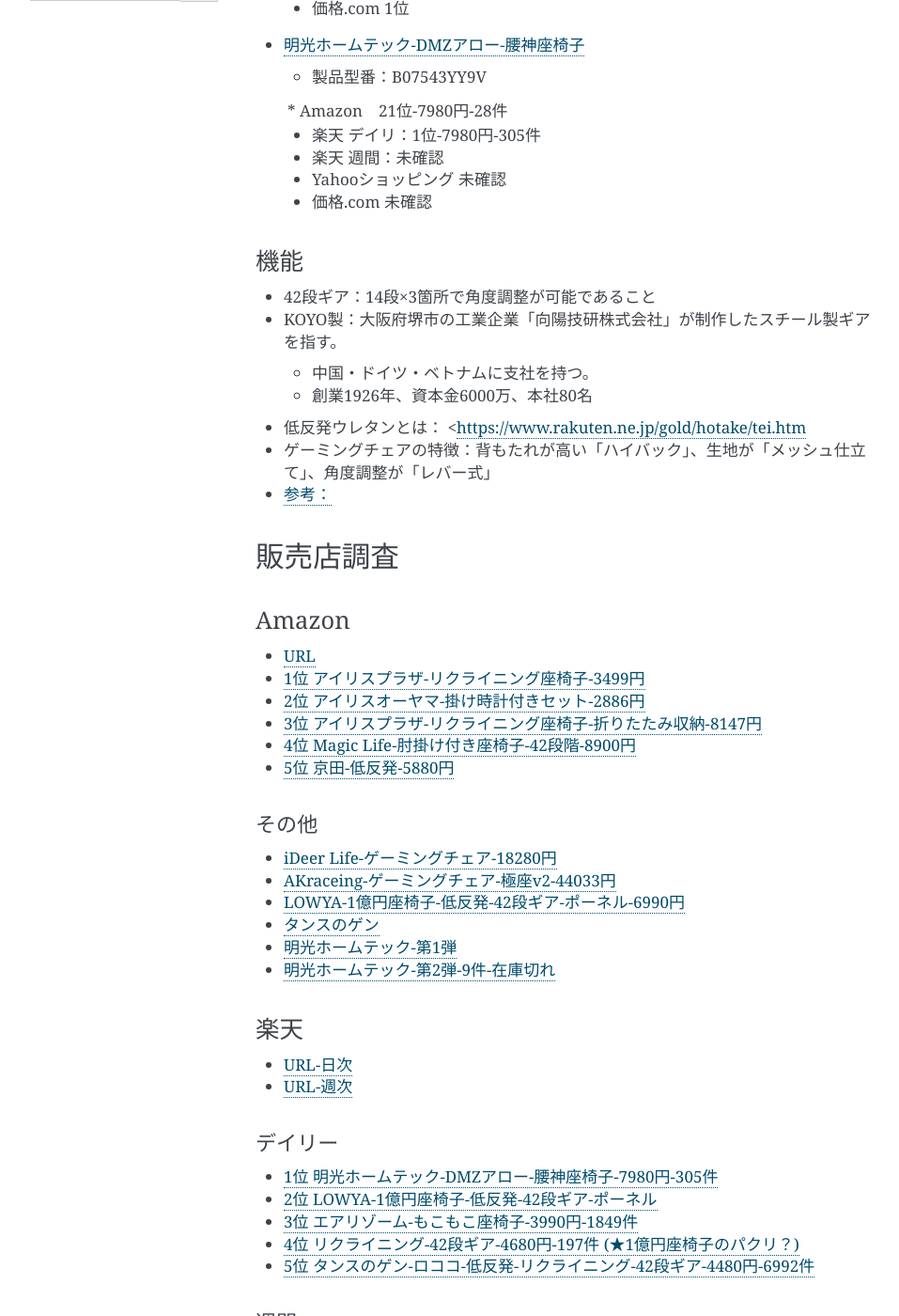
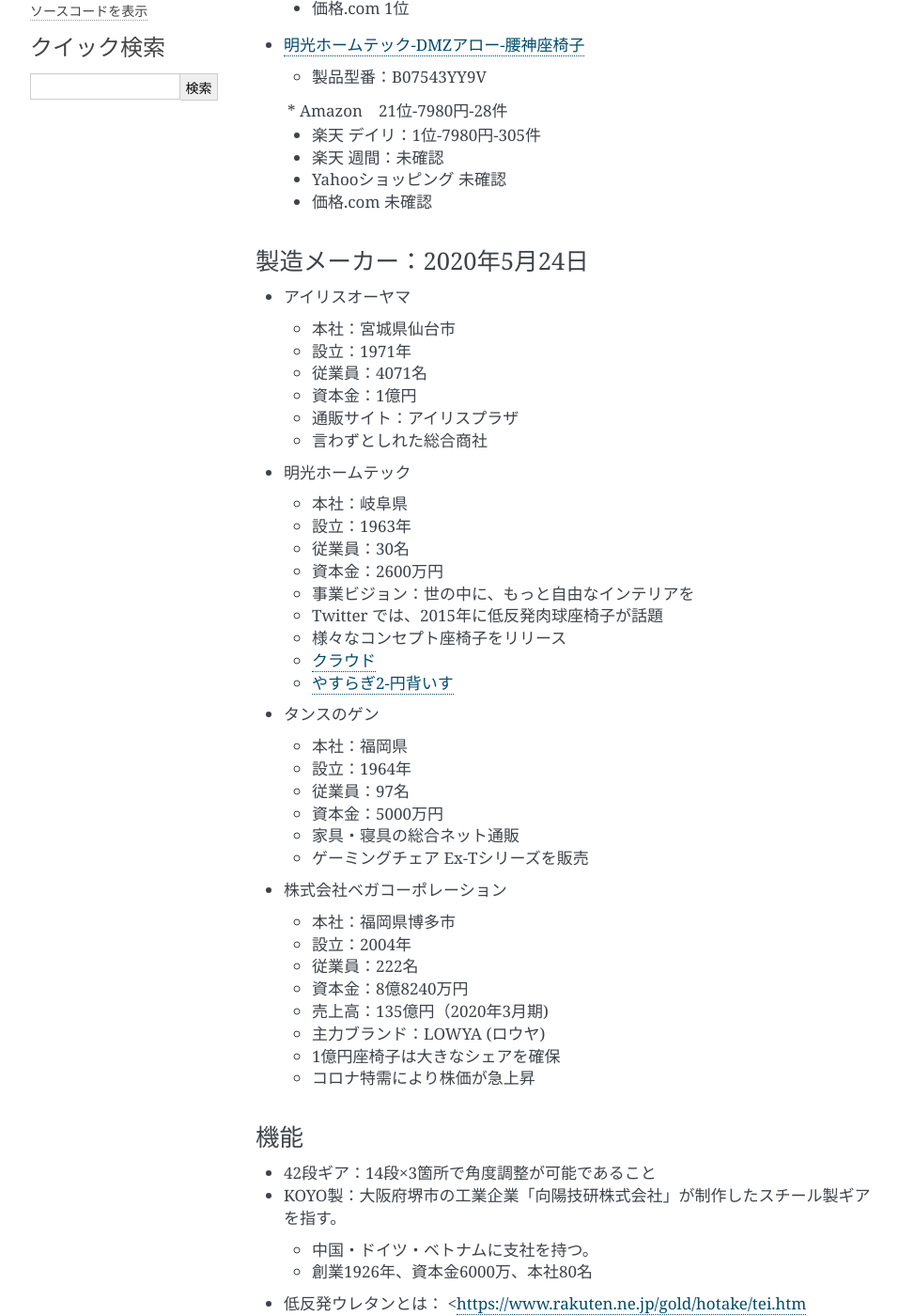
Before and after one commit to yuyuyu0706/sphinx, a Sphinx documentation site: the page built from sphinx/source/work/page03_chare.rst, in a window 1280 px wide and 1400 px high, scrolled down 716 px. Shown: the whole window at 94% size, without its empty margins (148-1105 px from the left). Built offline with Sphinx 7.4.7, drawn with Linux system fonts in a browser that asks for light colours; pages that are not in the unit, such as notebooks, are missing from menus; some of the changed text lies outside the part shown.

Commit message:
auto commit

```diff
--- a/sphinx/source/work/page03_chare.rst
+++ b/sphinx/source/work/page03_chare.rst
@@ -41,6 +41,51 @@
   * Yahooショッピング 未確認
   * 価格.com 未確認
 
+製造メーカー：2020年5月24日
+---------------------------------
+
+* アイリスオーヤマ
+
+  * 本社：宮城県仙台市
+  * 設立：1971年
+  * 従業員：4071名
+  * 資本金：1億円
+  * 通販サイト：アイリスプラザ
+  * 言わずとしれた総合商社
+
+
+* 明光ホームテック
+
+  * 本社：岐阜県
+  * 設立：1963年
+  * 従業員：30名
+  * 資本金：2600万円
+  * 事業ビジョン：世の中に、もっと自由なインテリアを
+  * Twitter では、2015年に低反発肉球座椅子が話題
+  * 様々なコンセプト座椅子をリリース
+  * `クラウド <http://www.meiko1963.com/cloud>`_
+  * `やすらぎ2-円背いす <https://www.francebedshop-plus.com/shop/g/g060748405/>`_
+
+* タンスのゲン
+
+  * 本社：福岡県
+  * 設立：1964年
+  * 従業員：97名
+  * 資本金：5000万円
+  * 家具・寝具の総合ネット通販
+  * ゲーミングチェア Ex-Tシリーズを販売
+
+* 株式会社ベガコーポレーション
+
+  * 本社：福岡県博多市
+  * 設立：2004年
+  * 従業員：222名
+  * 資本金：8億8240万円
+  * 売上高：135億円（2020年3月期)
+  * 主力ブランド：LOWYA (ロウヤ)
+  * 1億円座椅子は大きなシェアを確保
+  * コロナ特需により株価が急上昇
+
 
 機能
 -----------------------
@@ -54,9 +99,32 @@
 * ゲーミングチェアの特徴：背もたれが高い「ハイバック」、生地が「メッシュ仕立て」、角度調整が「レバー式」
 * `参考： <https://store.shopping.yahoo.co.jp/weimall/fgc001.html?sc_i=shp_pc_ranking-cate_mdRankList-003_title>`_
 
+ブログストーリー
+=====================
+
+業界調査報告
+-----------------------
+1.結論
+| この中から1社の製品を実際に購入してみた。
+| 次回にて紹介したいと思う
+
+2.主な製品ブランドについて
+*
+
+3.
+
+4.座椅子について
+
+5.まとめ
+
+
+経験談
+-----------------------
+1.
+
 
 販売店調査
-==========
+=======================
 
 Amazon
 ------------
```
